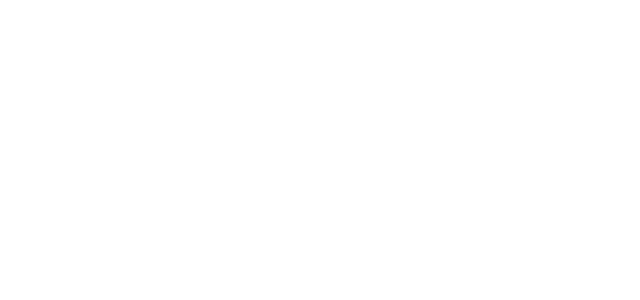
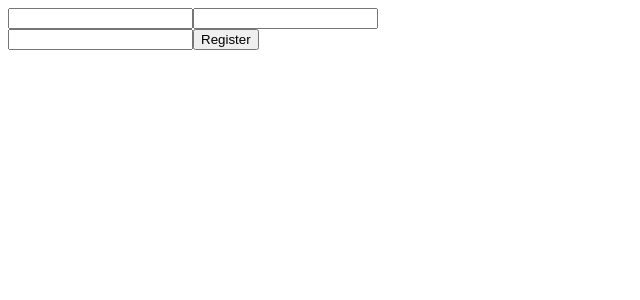
Before and after one commit to Silverun/collector-client, a React (Create React App) app: page /register in a window 1280 px wide. Shown: the top 300 px of the page, without its empty margins (0-640 px from the left). Built offline with nearby package versions, Linux system fonts and the light colour scheme.

Commit message:
working reg

```diff
--- a/package.json
+++ b/package.json
@@ -3,15 +3,13 @@
   "version": "0.1.0",
   "private": true,
   "dependencies": {
-    "@fortawesome/fontawesome-free": "^6.2.1",
     "@testing-library/jest-dom": "^5.16.5",
     "@testing-library/react": "^13.4.0",
     "@testing-library/user-event": "^13.5.0",
-    "autoprefixer": "10.4.5",
     "axios": "^1.3.2",
-    "mdb-react-ui-kit": "^5.1.0",
     "react": "^18.2.0",
     "react-dom": "^18.2.0",
+    "react-router-dom": "^6.8.0",
     "react-scripts": "5.0.1"
   },
   "scripts": {
--- a/public/index.html
+++ b/public/index.html
@@ -6,10 +6,6 @@
     <meta name="viewport" content="width=device-width, initial-scale=1" />
     <meta name="theme-color" content="#000000" />
     <meta name="description" content="Your private collections made public" />
-    <link
-      href="https://fonts.googleapis.com/css?family=Roboto:300,400,500,700&display=swap"
-      rel="stylesheet"
-    />
     <title>Collector</title>
   </head>
   <body>
--- a/src/App.js
+++ b/src/App.js
@@ -1,7 +1,24 @@
+import Layout from "./components/Layout";
 import Register from "./components/Register";
+import {
+  createBrowserRouter,
+  RouterProvider,
+  Route,
+  createRoutesFromElements,
+} from "react-router-dom";
+import Home from "./components/Home";
+
+const router = createBrowserRouter(
+  createRoutesFromElements(
+    <Route path="/" element={<Layout />}>
+      <Route index element={<Home />} />
+      <Route path="/register" element={<Register />} />
+    </Route>
+  )
+);
 
 function App() {
-  return <Register />;
+  return <RouterProvider router={router} />;
 }
 
 export default App;
--- /dev/null
+++ b/src/components/Home.js
@@ -0,0 +1,7 @@
+import React from "react";
+
+const Home = () => {
+  return <div>Home</div>;
+};
+
+export default Home;
--- /dev/null
+++ b/src/components/Layout.js
@@ -0,0 +1,14 @@
+import React from "react";
+import { Outlet } from "react-router-dom";
+
+const Layout = () => {
+  return (
+    <main>
+      <div className="vh-100 vw-100 d-flex align-items-center">
+        <Outlet />
+      </div>
+    </main>
+  );
+};
+
+export default Layout;
--- a/src/components/Register.js
+++ b/src/components/Register.js
@@ -1,7 +1,44 @@
-import React from "react";
+import React, { useRef } from "react";
+import axios from "axios";
 
-const Register = () => {
-  return <div></div>;
-};
+export default function Register() {
+  const nameRef = useRef();
+  const emailRef = useRef();
+  const passwordRef = useRef();
 
-export default Register;
+  // console.log(username, email, password);
+
+  const regSubmitHandler = async (e) => {
+    e.preventDefault();
+    await axios.post("http://localhost:5000/user/register", {
+      username: nameRef.current.value,
+      email: emailRef.current.value,
+      password: passwordRef.current.value,
+    });
+  };
+
+  return (
+    <form
+      onSubmit={regSubmitHandler}
+      className="container"
+      style={{ maxWidth: 400 }}
+    >
+      <input type="text" ref={nameRef} className="mb-4" label="Your name" />
+      <input
+        ref={emailRef}
+        className="mb-4"
+        type="email"
+        label="Email address"
+      />
+      <input
+        ref={passwordRef}
+        className="mb-4"
+        type="password"
+        label="Password"
+      />
+      <button type="submit" className="mb-4">
+        Register
+      </button>
+    </form>
+  );
+}
--- a/src/index.css
+++ /dev/null
@@ -1,3 +0,0 @@
-body {
-  font-family: Roboto, Helvetica, Arial, sans-serif;
-}
--- a/src/index.js
+++ b/src/index.js
@@ -1,8 +1,5 @@
 import React from "react";
 import ReactDOM from "react-dom/client";
-import "mdb-react-ui-kit/dist/css/mdb.min.css";
-import "@fortawesome/fontawesome-free/css/all.min.css";
-import "./index.css";
 import App from "./App";
 
 const root = ReactDOM.createRoot(document.getElementById("root"));
```
Also changed, not shown: 1 other file (tests, documents, lock files or other folders).
